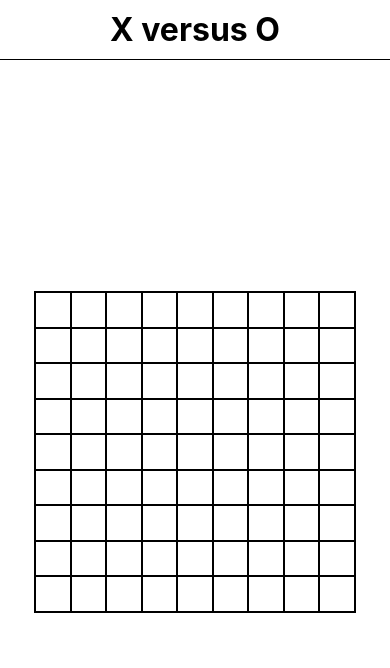
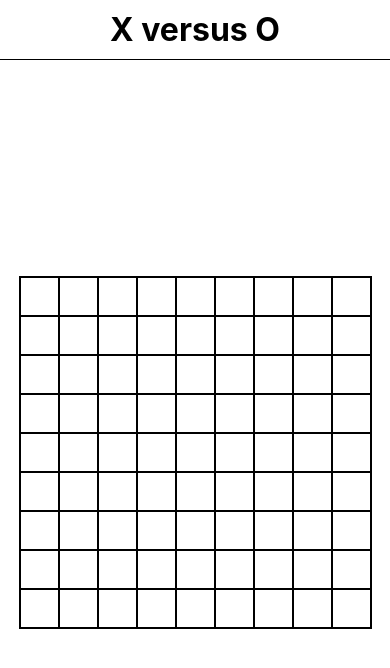
Before and after one commit to leonidez/tic-tac-toe, a Next.js app: page / in a window 390 px wide. Shown: the top 668 px of the page. Built offline with nearby package versions, Linux system fonts and the light colour scheme.

Commit message:
increase square size on mobile

```diff
--- a/styles/globals.css
+++ b/styles/globals.css
@@ -1,5 +1,5 @@
 :root {
-  --size: calc(100vw / 11);
+  --size: calc(100vw / 10);
 }
 
 html,
--- a/styles/sheet.module.css
+++ b/styles/sheet.module.css
@@ -26,8 +26,6 @@
 
 .square {
   display: inline-block;
-  /* border: min(calc(var(--size) / 20), 2px) solid black; */
-  /* outline: min(calc(var(--size) / 20), 2px) solid black; */
   height: var(--size);
   max-height: 55px;
   width: var(--size);
```
